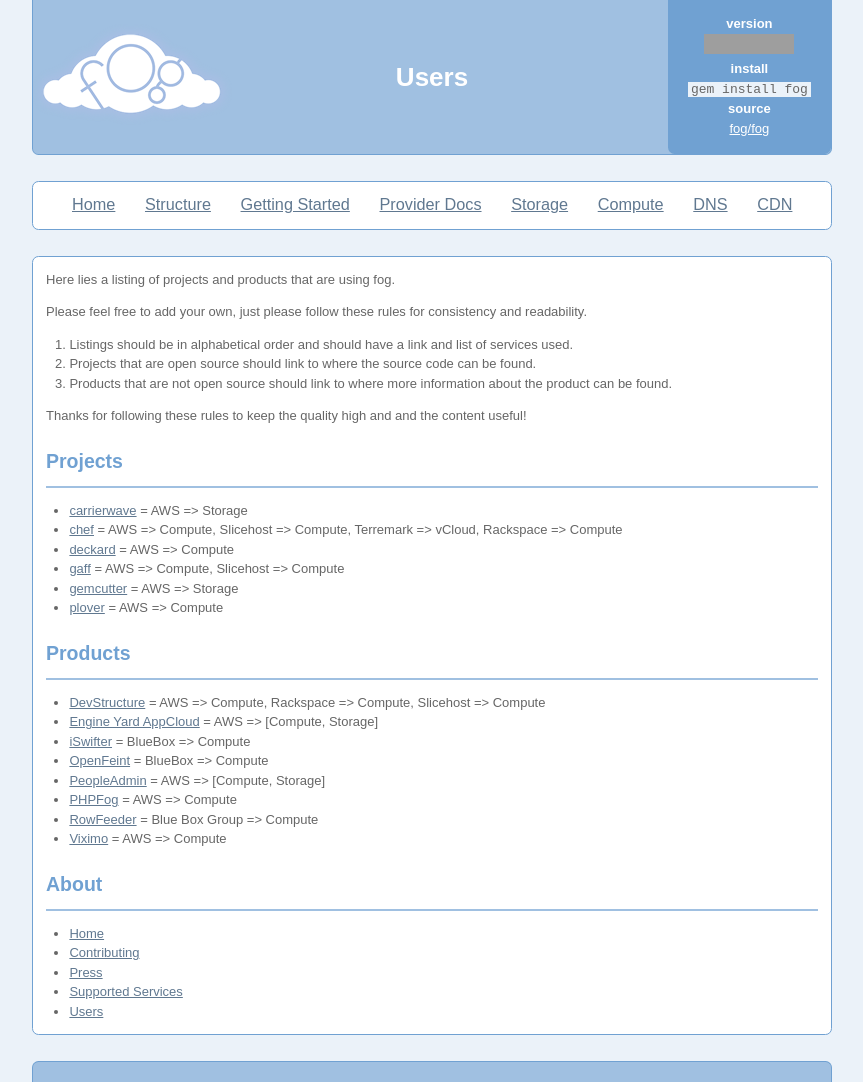
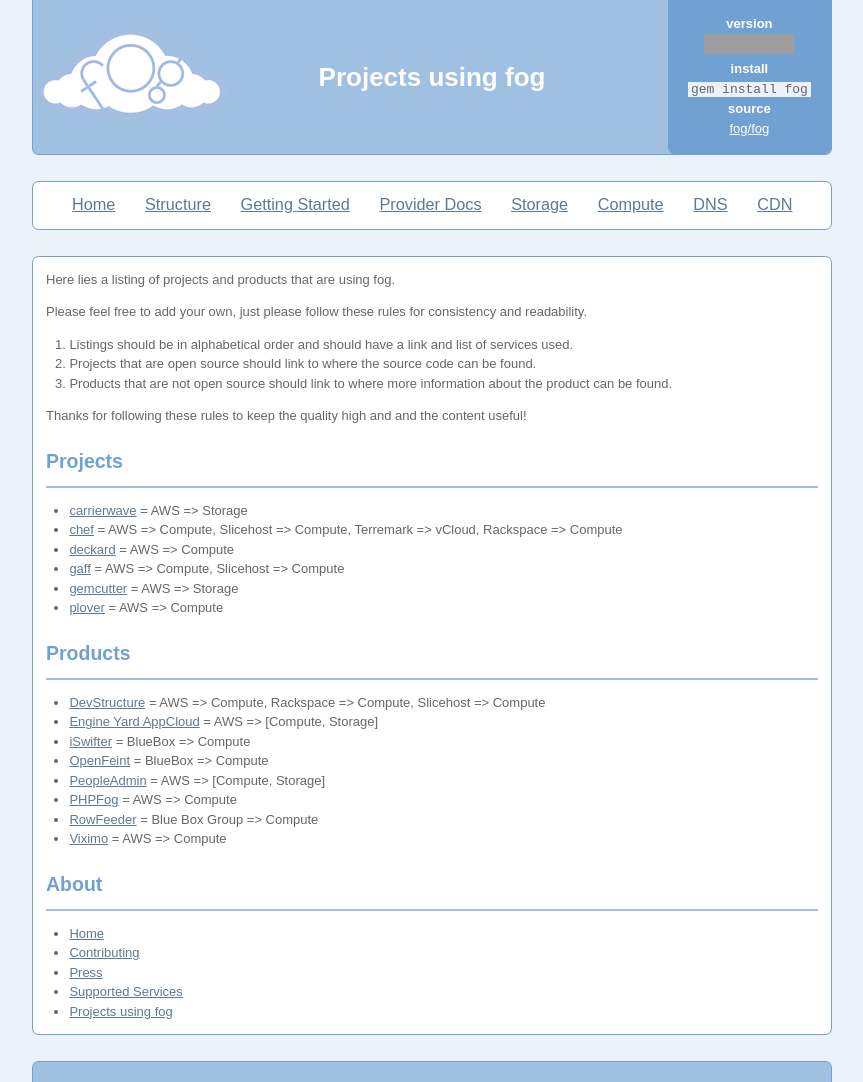
Before and after one commit to fog/fog.github.com, a Jekyll site: the page built from about/projects_using_fog.markdown, in a window 1280 px wide. Shown: the whole page, without its empty margins (208-1071 px from the left). Built offline with Jekyll 4.4.1, drawn with Linux system fonts in a browser that asks for light colours; nearby versions of some CDN libraries; Markdown is read by kramdown in place of the engine named in the settings; grey boxes are pictures that could not be loaded.

Commit message:
fixes #7 changed title of page listing fog uses

```diff
--- a/_layouts/default.html
+++ b/_layouts/default.html
@@ -66,7 +66,7 @@
         <li><a href="/about/contributing.html">Contributing</a></li>
         <li><a href="/about/press.html">Press</a></li>
         <li><a href="/about/supported_services.html">Supported Services</a></li>
-        <li><a href="/about/users.html">Users</a></li>
+        <li><a href="/about/projects_using_fog.html">Projects using fog</a></li>
       </ul>
 
     </div>
--- a/about/users.markdown
+++ b/about/projects_using_fog.markdown
@@ -1,6 +1,6 @@
 ---
 layout: default
-title:  Users
+title:  Projects using fog
 ---
 
 Here lies a listing of projects and products that are using fog.
```
